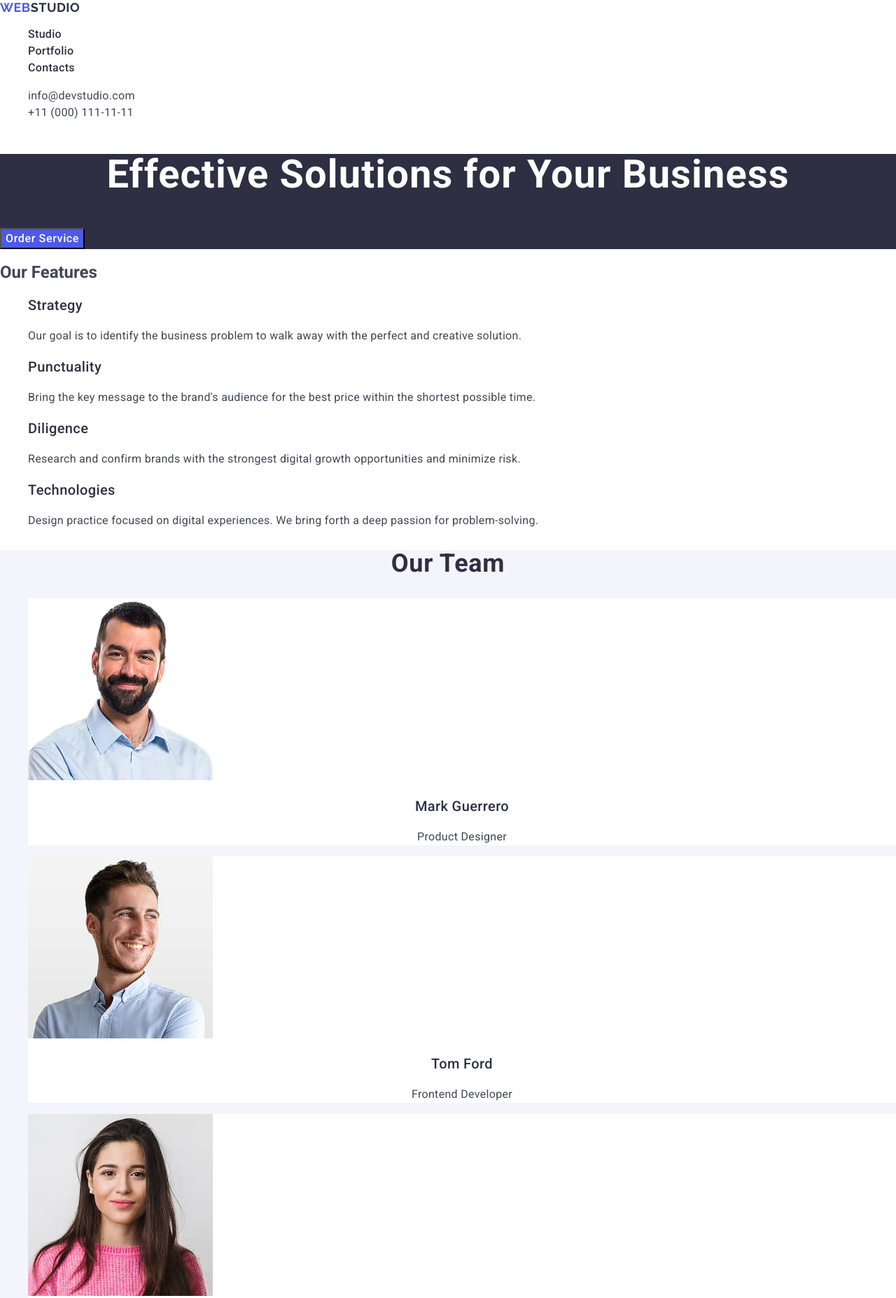
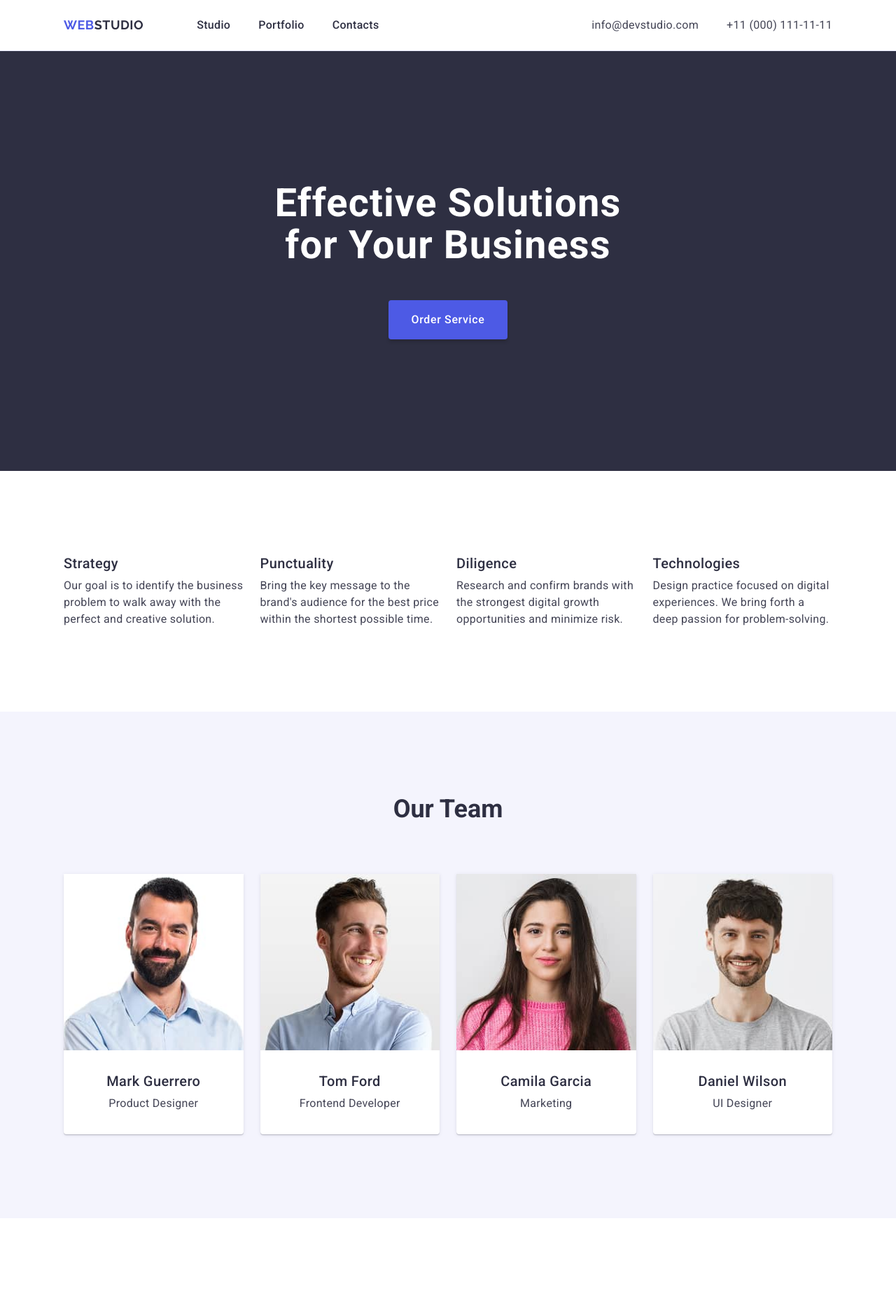
Before and after one commit to GusakovVladimir/goit-markup-hw-02, a plain HTML site: page index.html in a window 1280 px wide. Shown: the top 1855 px of the page at 70% size. Drawn offline with nearby package versions, Linux system fonts and the light colour scheme.

Commit message:
change html and css file

```diff
--- a/css/styles.css
+++ b/css/styles.css
@@ -1,16 +1,68 @@
+/* ================== GLOBAL STYLES & RESETS ================== */
 body {
   font-family: "Roboto", sans-serif;
   color: #434455;
   background-color: #ffffff;
 }
+
+h1,
+h2,
+h3,
+p {
+  margin: 0;
+}
+
 ul,
 ol {
+  margin: 0;
+  padding-left: 0;
   list-style-type: none;
 }
+
+img {
+  display: block;
+  max-width: 100%;
+  height: auto;
+}
+
 a {
   text-decoration: none;
+  color: inherit;
 }
 
+.visually-hidden {
+  position: absolute;
+  width: 1px;
+  height: 1px;
+  margin: -1px;
+  border: 0;
+  padding: 0;
+  white-space: nowrap;
+  clip-path: inset(100%);
+  clip: rect(0 0 0 0);
+  overflow: hidden;
+}
+
+/* ================== HEADER ================== */
+.page-header {
+  border-bottom: 1px solid #e7e9fc;
+}
+
+.container-header {
+  display: flex;
+  align-items: center;
+  justify-content: space-between;
+  max-width: 1128px; /* Ширина контенту, щоб отримати відступи по 156px на екрані 1440px */
+  margin: 0 auto;
+  padding: 0 15px;
+}
+
+.header-nav {
+  display: flex;
+  align-items: center;
+}
+
+/* "Чистий" клас для логотипа - тільки вигляд, без відступів */
 .logo {
   font-family: "Raleway", sans-serif;
   font-weight: 700;
@@ -21,15 +73,23 @@ a {
   color: #4d5ae5;
 }
 
+/* Позиціонування логотипа ТІЛЬКИ в хедері */
+.header-nav .logo {
+  margin-right: 76px;
+}
+
 .logo-part-one {
   color: #2e2f42;
 }
 
-.logo-part-too {
-  color: #f4f4fd;
+.nav-list {
+  display: flex;
+  gap: 40px;
 }
 
 .nav-link {
+  display: block;
+  padding: 24px 0;
   font-weight: 500;
   font-size: 16px;
   line-height: 1.5;
@@ -37,8 +97,18 @@ a {
   color: #2e2f42;
 }
 
+.nav-link:hover,
+.nav-link:focus {
+  color: #404bbf;
+}
+
 .contacts {
   font-style: normal;
+}
+
+.contacts-list {
+  display: flex;
+  gap: 40px;
 }
 
 .contacts-link {
@@ -48,115 +118,223 @@ a {
   color: #434455;
 }
 
-.nav-link:hover,
-.nav-link:focus,
 .contacts-link:hover,
 .contacts-link:focus {
   color: #404bbf;
 }
 
+/* ================== HERO SECTION ================== */
 .effective-solutions {
   background: #2e2f42;
+  padding: 188px 0;
+  text-align: center;
 }
+
+/* Контейнер для цієї секції не потрібен, якщо фон на всю ширину */
 .effective-solutions-text {
+  max-width: 496px;
+  margin: 0 auto 48px;
   color: #ffffff;
   font-size: 56px;
   line-height: 1.07;
   font-weight: 700;
-  text-align: center;
   letter-spacing: 0.02em;
 }
 
 .btn {
+  display: block;
+  min-width: 169px;
+  height: 56px;
+  margin: 0 auto;
+  padding: 16px 32px;
+  border: none;
+  border-radius: 4px;
+  box-shadow: 0 4px 4px 0 rgba(0, 0, 0, 0.15);
   background-color: #4d5ae5;
   color: #ffffff;
   cursor: pointer;
+  font-family: "Roboto", sans-serif;
   font-size: 16px;
   line-height: 1.5;
   font-weight: 500;
   letter-spacing: 0.04em;
 }
+
 .btn:hover,
 .btn:focus {
   background-color: #404bbf;
 }
 
+/* ================== BENEFITS SECTION ================== */
+.benefits {
+  padding: 120px 0;
+}
+
+.container-benefits {
+  max-width: 1128px;
+  margin: 0 auto;
+  padding: 0 15px;
+}
+
+.benefits-scroll {
+  display: flex;
+  gap: 24px;
+}
+
+.benefits-item {
+  flex-basis: calc((100% - 72px) / 4);
+}
+
 .benefits-list {
+  margin-bottom: 8px;
   color: #2e2f42;
   font-size: 20px;
   line-height: 1.2;
   font-weight: 500;
   letter-spacing: 0.02em;
 }
+
 .benefits-text {
   color: #434455;
   font-size: 16px;
   line-height: 1.5;
-  font-weight: 400;
   letter-spacing: 0.02em;
 }
+
+/* ================== TEAM SECTION ================== */
 .team {
   background-color: #f4f4fd;
+  padding: 120px 0;
 }
-.team-list {
-  background-color: #ffffff;
+
+.container-team {
+  max-width: 1128px;
+  margin: 0 auto;
+  padding: 0 15px;
 }
+
 .team-page {
+  margin-bottom: 72px;
   color: #2e2f42;
   font-size: 36px;
   line-height: 1.11;
-  font-weight: 700;
-  letter-spacing: 0.02em;
   text-align: center;
   text-transform: capitalize;
 }
-.team-name {
-  color: #2e2f42;
-  font-size: 20px;
-  line-height: 1.2;
-  font-weight: 500;
-  letter-spacing: 0.02em;
+
+.team-scroll {
+  display: flex;
+  gap: 24px;
+}
+
+.team-list {
+  flex-basis: calc((100% - 72px) / 4);
+  background-color: #ffffff;
+  border-radius: 0 0 4px 4px;
+  box-shadow: 0 2px 1px 0 rgba(46, 47, 66, 0.08),
+    0 1px 1px 0 rgba(46, 47, 66, 0.16), 0 1px 6px 0 rgba(46, 47, 66, 0.08);
+}
+
+.card-content {
+  padding: 32px 16px;
   text-align: center;
 }
-.team-job-title {
-  color: #434455;
-  font-size: 16px;
-  line-height: 1.5;
-  font-weight: 400;
-  letter-spacing: 0.02em;
-  text-align: center;
-}
-.potfolio-page {
-  color: #2e2f42;
-  font-size: 36px;
-  line-height: 1.11;
-  font-weight: 700;
-  letter-spacing: 0.02em;
-  text-align: center;
-  text-transform: capitalize;
-}
-.portfolio-list {
+
+.team-name {
+  margin-bottom: 8px;
   color: #2e2f42;
   font-size: 20px;
   line-height: 1.2;
   font-weight: 500;
   letter-spacing: 0.02em;
 }
+
+.team-job-title {
+  color: #434455;
+  font-size: 16px;
+  line-height: 1.5;
+  letter-spacing: 0.02em;
+}
+
+/* ================== PORTFOLIO SECTION ================== */
+.portfolio-section {
+  padding: 120px 0;
+}
+
+.container-potfolio {
+  max-width: 1128px;
+  margin: 0 auto;
+  padding: 0 15px;
+}
+
+.potfolio-page {
+  margin-bottom: 72px;
+  color: #2e2f42;
+  font-size: 36px;
+  line-height: 1.11;
+  text-align: center;
+  text-transform: capitalize;
+}
+
+.potfolio-scroll {
+  display: flex;
+  flex-wrap: wrap;
+  column-gap: 24px;
+  row-gap: 48px;
+}
+
+.potfolio-scroll > li {
+  flex-basis: calc((100% - 48px) / 3);
+}
+
+.potfolio-content {
+  padding: 32px 16px;
+  border: 1px solid #e7e9fc;
+  border-top: none;
+}
+
+.portfolio-list {
+  margin-bottom: 8px;
+  color: #2e2f42;
+  font-size: 20px;
+  line-height: 1.2;
+  font-weight: 500;
+  letter-spacing: 0.02em;
+}
+
 .portfolio-text {
   color: #434455;
   font-size: 16px;
   line-height: 1.5;
-  font-weight: 400;
   letter-spacing: 0.02em;
 }
 
+/* ================== FOOTER ================== */
 .page-footer {
   background: #2e2f42;
+  padding: 100px 0;
 }
+
+.container-footer {
+  max-width: 1128px;
+  margin: 0 auto;
+  padding: 0 15px;
+}
+
+/* Позиціонування логотипа ТІЛЬКИ у футері */
+.page-footer .logo {
+  display: inline-block;
+  margin-bottom: 16px;
+}
+
+.logo-part-too {
+  color: #f4f4fd;
+}
+
 .page-footer-text {
+  max-width: 264px;
   font-size: 16px;
   line-height: 1.5;
-  font-weight: 400;
   color: #f4f4fd;
   letter-spacing: 0.02em;
 }
--- a/index.html
+++ b/index.html
@@ -21,6 +21,7 @@
   </head>
   <body>
     <header class="page-header">
+      <div class="container-header">
         <nav class="header-nav">
           <a class="logo" href="./index.html"
             >Web<span class="logo-part-one">Studio</span></a
@@ -29,7 +30,9 @@
             <li class="nav-item">
               <a class="nav-link" href="./index.html">Studio</a>
             </li>
-          <li class="nav-item"><a class="nav-link" href="">Portfolio</a></li>
+            <li class="nav-item">
+              <a class="nav-link" href="">Portfolio</a>
+            </li>
             <li class="nav-item"><a class="nav-link" href="">Contacts</a></li>
           </ul>
         </nav>
@@ -47,41 +50,45 @@
             </li>
           </ul>
         </address>
+      </div>
     </header>
 
     <main>
       <section class="effective-solutions">
+        <div class="container-effective-solutions">
           <h1 class="effective-solutions-text">
             Effective Solutions for Your Business
           </h1>
           <button class="btn" type="button">Order Service</button>
+        </div>
       </section>
 
       <section class="benefits">
-        <h2>Our Features</h2>
-        <ul>
-          <li>
+        <div class="container-benefits">
+          <h2 class="visually-hidden">Our Features</h2>
+          <ul class="benefits-scroll">
+            <li class="benefits-item">
               <h3 class="benefits-list">Strategy</h3>
               <p class="benefits-text">
-              Our goal is to identify the business problem to walk away with the
-              perfect and creative solution.
+                Our goal is to identify the business problem to walk away with
+                the perfect and creative solution.
               </p>
             </li>
-          <li>
+            <li class="benefits-item">
               <h3 class="benefits-list">Punctuality</h3>
               <p class="benefits-text">
                 Bring the key message to the brand's audience for the best price
                 within the shortest possible time.
               </p>
             </li>
-          <li>
+            <li class="benefits-item">
               <h3 class="benefits-list">Diligence</h3>
               <p class="benefits-text">
                 Research and confirm brands with the strongest digital growth
                 opportunities and minimize risk.
               </p>
             </li>
-          <li>
+            <li class="benefits-item">
               <h3 class="benefits-list">Technologies</h3>
               <p class="benefits-text">
                 Design practice focused on digital experiences. We bring forth a
@@ -89,19 +96,23 @@
               </p>
             </li>
           </ul>
+        </div>
       </section>
 
       <section class="team">
+        <div class="container-team">
           <h2 class="team-page">Our Team</h2>
-        <ul>
+          <ul class="team-scroll">
             <li class="team-list">
               <img
                 src="./images/images4.jpg"
                 alt="Photo of Mark Guerrero"
                 width="264"
               />
+              <div class="card-content">
                 <h3 class="team-name">Mark Guerrero</h3>
                 <p class="team-job-title">Product Designer</p>
+              </div>
             </li>
             <li class="team-list">
               <img
@@ -109,9 +120,10 @@
                 alt="Photo of Tom Ford"
                 width="264"
               />
-
+              <div class="card-content">
                 <h3 class="team-name">Tom Ford</h3>
                 <p class="team-job-title">Frontend Developer</p>
+              </div>
             </li>
             <li class="team-list">
               <img
@@ -119,33 +131,42 @@
                 alt="Photo of Camila Garcia"
                 width="264"
               />
+              <div class="card-content">
                 <h3 class="team-name">Camila Garcia</h3>
                 <p class="team-job-title">Marketing</p>
+              </div>
             </li>
+
             <li class="team-list">
               <img
                 src="./images/images1.jpg"
                 alt="Photo of Daniel Wilson"
                 width="264"
               />
+              <div class="card-content">
                 <h3 class="team-name">Daniel Wilson</h3>
                 <p class="team-job-title">UI Designer</p>
+              </div>
             </li>
           </ul>
+        </div>
       </section>
-      <section>
+
+      <section class="portfolio-section">
+        <div class="container-potfolio">
           <h2 class="potfolio-page">Our Portfolio</h2>
-        <ul>
-          <li>
+          <ul class="potfolio-scroll">
+            <li class="potfolio-item">
               <img
                 src="./images/images5.jpg"
                 alt="Banking App"
                 width="360"
                 height="300"
               />
-
+              <div class="potfolio-content">
                 <h3 class="portfolio-list">Banking App</h3>
                 <p class="portfolio-text">App</p>
+              </div>
             </li>
             <li>
               <img
@@ -154,8 +175,10 @@
                 width="360"
                 height="300"
               />
+              <div class="potfolio-content">
                 <h3 class="portfolio-list">Cashless Payment</h3>
                 <p class="portfolio-text">Marketing</p>
+              </div>
             </li>
             <li>
               <img
@@ -164,8 +187,10 @@
                 width="360"
                 height="300"
               />
+              <div class="potfolio-content">
                 <h3 class="portfolio-list">Meditation App</h3>
                 <p class="portfolio-text">App</p>
+              </div>
             </li>
             <li>
               <img
@@ -174,8 +199,10 @@
                 width="360"
                 height="300"
               />
+              <div class="potfolio-content">
                 <h3 class="portfolio-list">Taxi Service</h3>
                 <p class="portfolio-text">Marketing</p>
+              </div>
             </li>
             <li>
               <img
@@ -184,8 +211,10 @@
                 width="360"
                 height="300"
               />
+              <div class="potfolio-content">
                 <h3 class="portfolio-list">Screen Illustrations</h3>
                 <p class="portfolio-text">Design</p>
+              </div>
             </li>
             <li>
               <img
@@ -194,21 +223,26 @@
                 width="360"
                 height="300"
               />
+              <div class="potfolio-content">
                 <h3 class="portfolio-list">Online Courses</h3>
                 <p class="portfolio-text">Marketing</p>
+              </div>
             </li>
           </ul>
+        </div>
       </section>
     </main>
 
     <footer class="page-footer">
+      <div class="container-footer">
         <a class="logo" href="./index.html"
           >Web<span class="logo-part-too">Studio</span></a
         >
         <p class="page-footer-text">
-        Increase the flow of customers and sales for your business with digital
-        marketing & growth solutions.
+          Increase the flow of customers and sales for your business with
+          digital marketing & growth solutions.
         </p>
+      </div>
     </footer>
   </body>
 </html>
```
Lines whose indentation alone changed are shown as unchanged.
